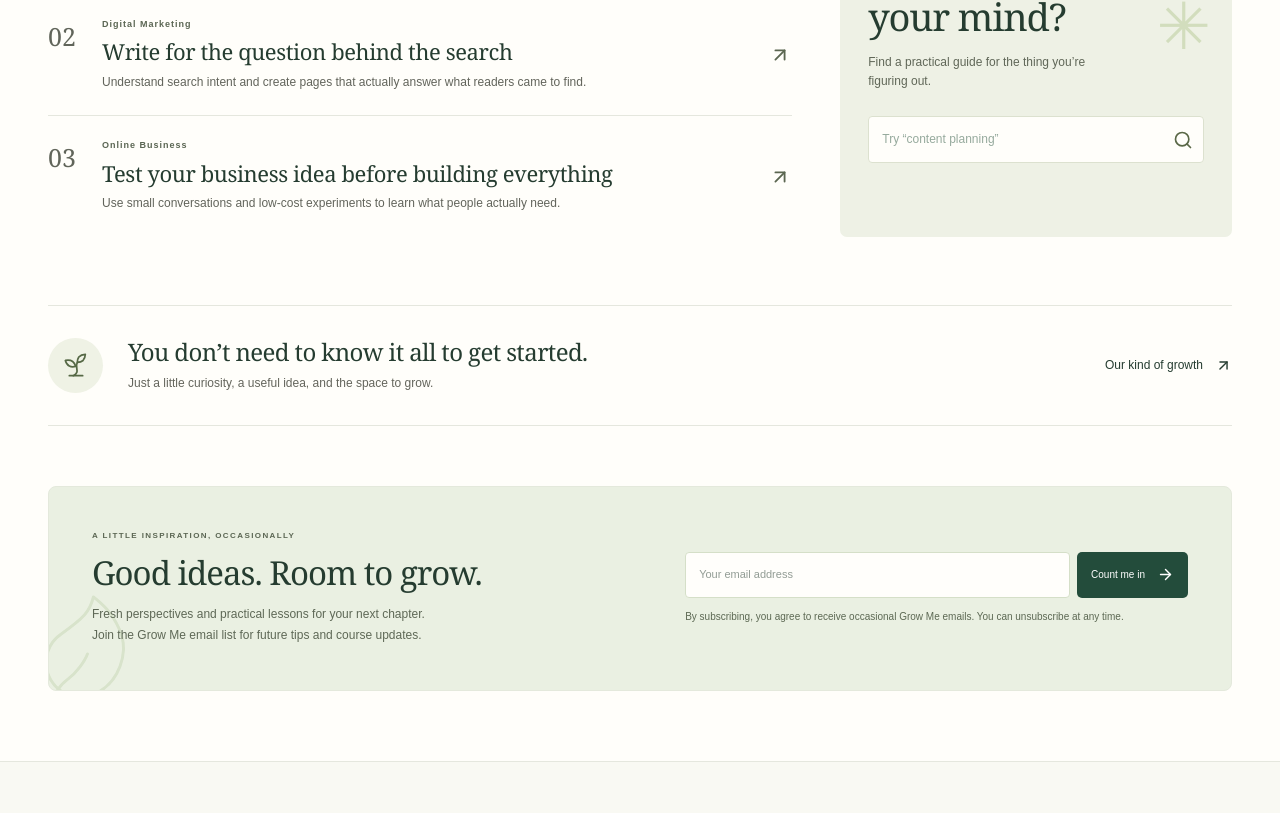
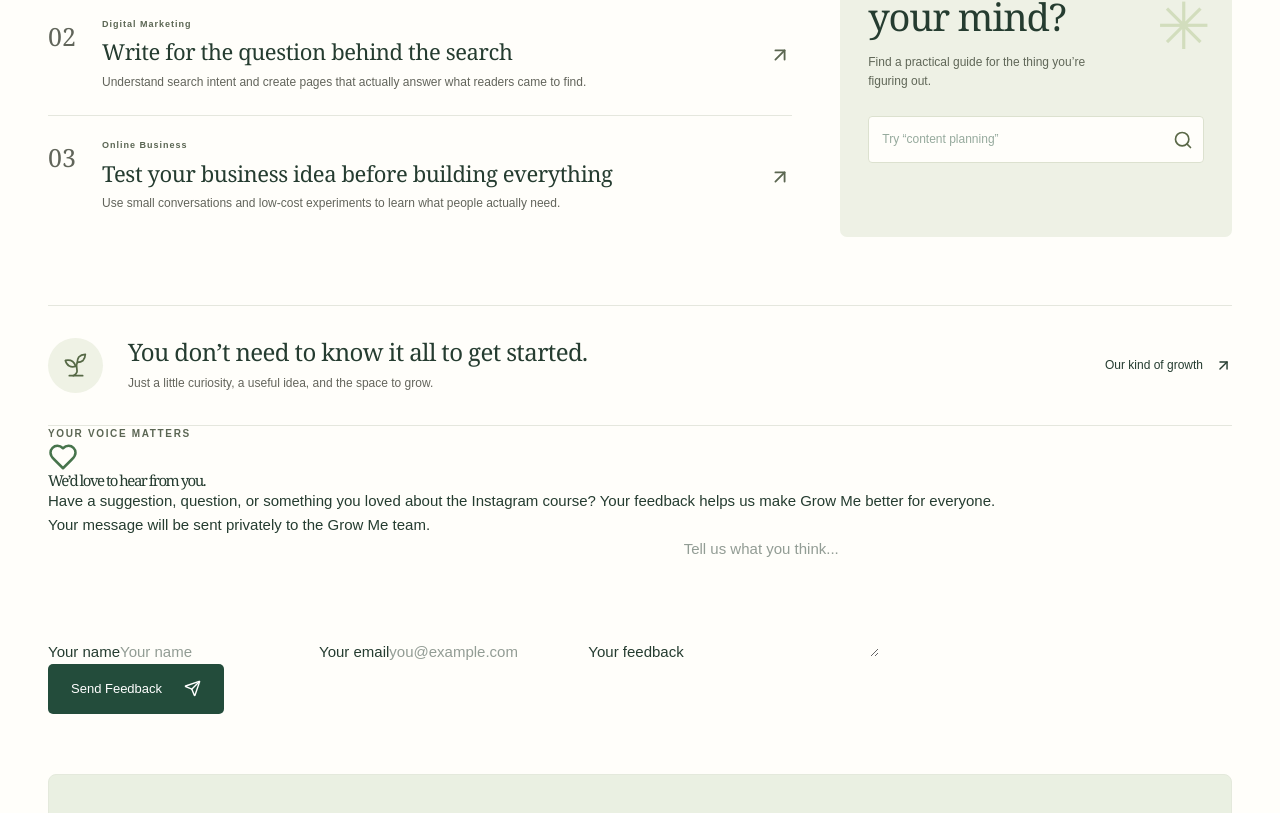
Before and after one commit to AdrijaHimavat/english-website, a Next.js app: page / in a window 1280 px wide. Shown: the part 2652-3465 px from the top of the page. Built offline with nearby package versions, Linux system fonts and the light colour scheme; no server answers.

Commit message:
Show feedback form before newsletter on homepage

```diff
--- a/app/page.tsx
+++ b/app/page.tsx
@@ -14,6 +14,7 @@ import { articles, categories } from "@/lib/articles";
 import { ArticleCard } from "@/components/article-card";
 import { CategoryIcon } from "@/components/category-icon";
 import { Newsletter } from "@/components/newsletter";
+import {FeedbackForm} from "@/components/feedback-form";
 import {PlayCircle} from "lucide-react";
 export const metadata: Metadata = { alternates: { canonical: "/" } };
 export default function Home() {
@@ -213,6 +214,7 @@ export default function Home() {
             Our kind of growth <ArrowUpRight size={17} />
           </Link>
         </section>
+        <FeedbackForm />
         <Newsletter />
       </div>
     </>
```
